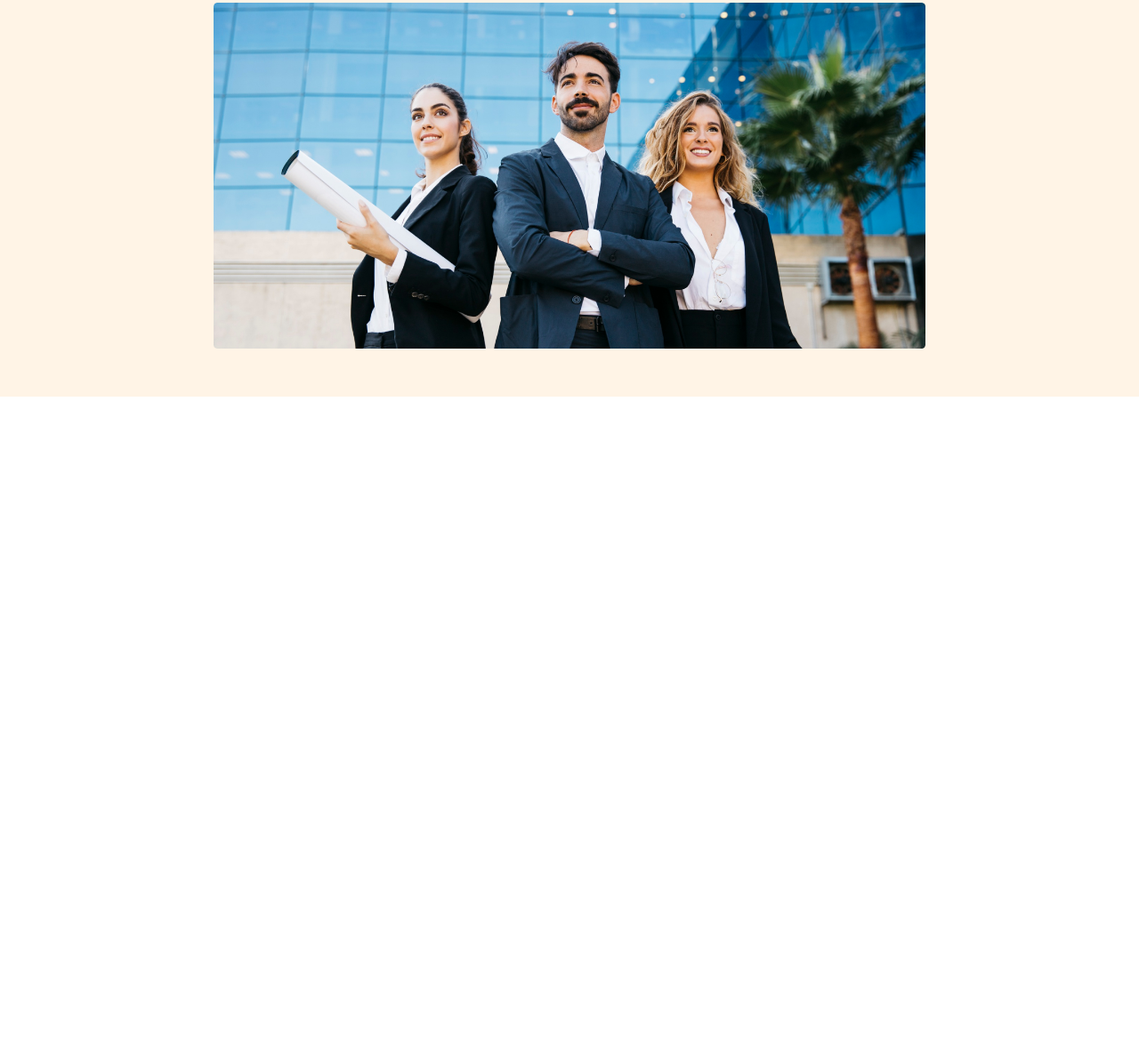
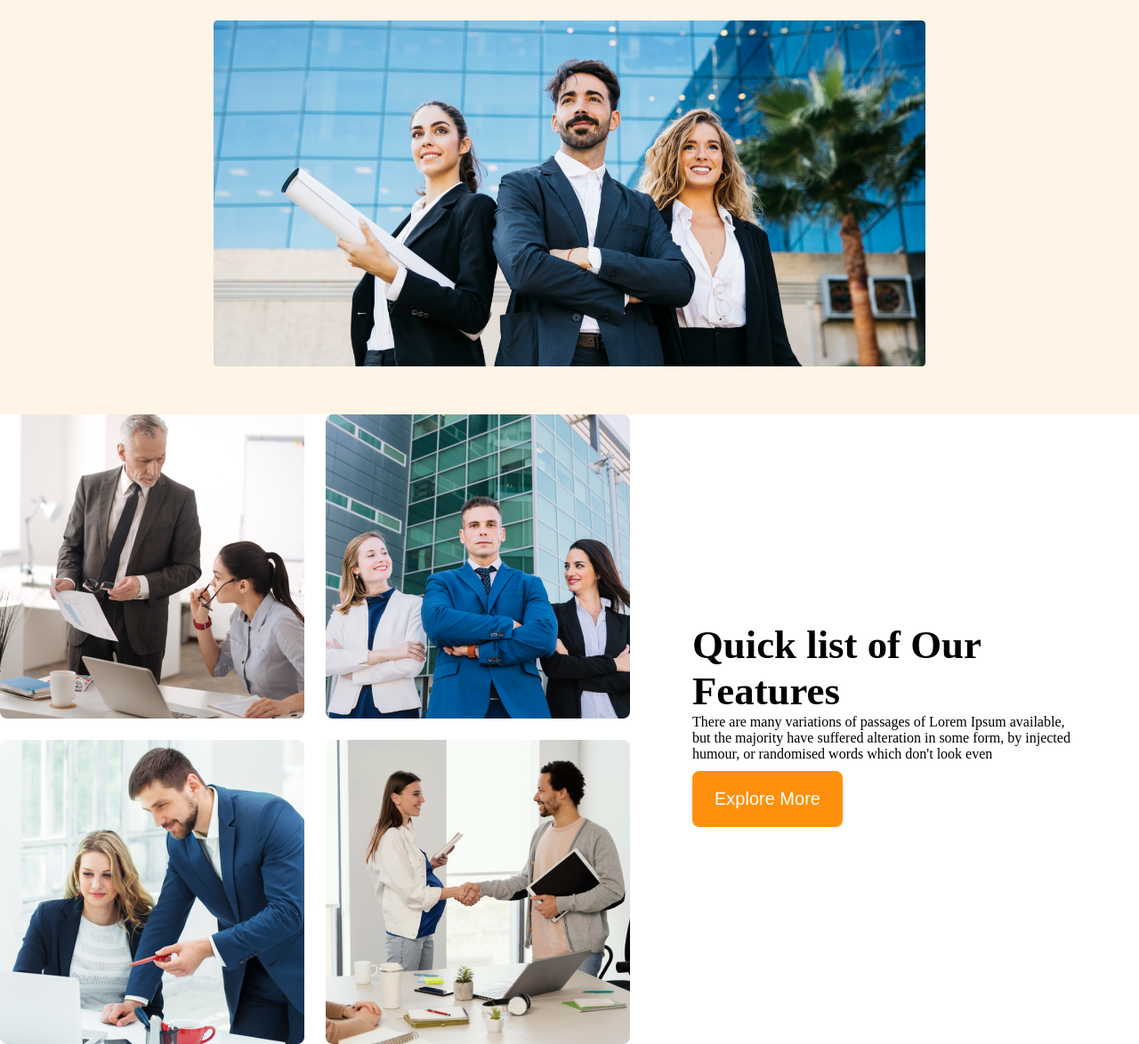
Before and after one commit to Sakib-Al-Shawon/g3-architects-website, a plain HTML site: page index.html in a window 1280 px wide. Shown: the part 376-1550 px from the top of the page at 89% size. Before the commit the page ends 822 px from the top, so only its background shows below. Drawn offline with Linux system fonts and the light colour scheme.

Commit message:
features added

```diff
--- a/index.html
+++ b/index.html
@@ -32,7 +32,23 @@
       </div>
     </header>
 
-    <main></main>
+    <main>
+      <!-- teams section start -->
+      <section class="teams-container">
+        <div class="img-container">
+          <img src="images/team1.png" alt="" />
+          <img src="images/team2.png" alt="" />
+          <img src="images/team3.png" alt="" />
+          <img src="images/team4.png" alt="" />
+        </div>
+
+        <div class="team-content">
+          <h3 class="teams-title">Quick list of Our Features</h3>
+          <p>There are many variations of passages of Lorem Ipsum available, but the majority have suffered alteration in some form, by injected humour, or randomised words which don't look even</p>
+          <button class="primary-btn">Explore More</button>
+        </div>
+      </section>
+    </main>
 
     <footer></footer>
   </body>
--- a/style.css
+++ b/style.css
@@ -13,6 +13,7 @@
   font-size: 1.25rem;
   cursor: pointer;
   border: none;
+  margin: 10px 0;
 }
 
 /* Header Style */
@@ -71,7 +72,7 @@ nav li a {
 
 /* responsive style for small device*/
 
-@media screen and(max-width:576px) {
+@media screen and (max-width: 576px) {
   header {
     padding: 20px;
   }
@@ -82,7 +83,7 @@ nav li a {
 
 /* responsive style for tablet*/
 
-@media screen and(min-width:576px) and(max-width:960px) {
+@media screen and (min-width: 576px) and (max-width: 960px) {
   header {
     padding: 50px;
   }
@@ -90,3 +91,39 @@ nav li a {
     flex-direction: column;
   }
 }
+
+/* main styles */
+main {
+  max-width: 1440px;
+  margin: 0 auto;
+}
+
+.teams-container {
+  display: flex;
+  align-items: center;
+}
+
+.img-container {
+  display: grid;
+  grid-template-columns: repeat(2, 1fr);
+  gap: 1.5rem;
+}
+
+.team-content {
+  padding-left: 70px;
+  padding-right: 70px;
+}
+
+.teams-title {
+  font-size: 2.8rem;
+}
+
+.q-list {
+  color: #727272;
+  font-weight: 500;
+}
+
+.t-feature {
+  color: #ff900e;
+  font-weight: 700;
+}
```
